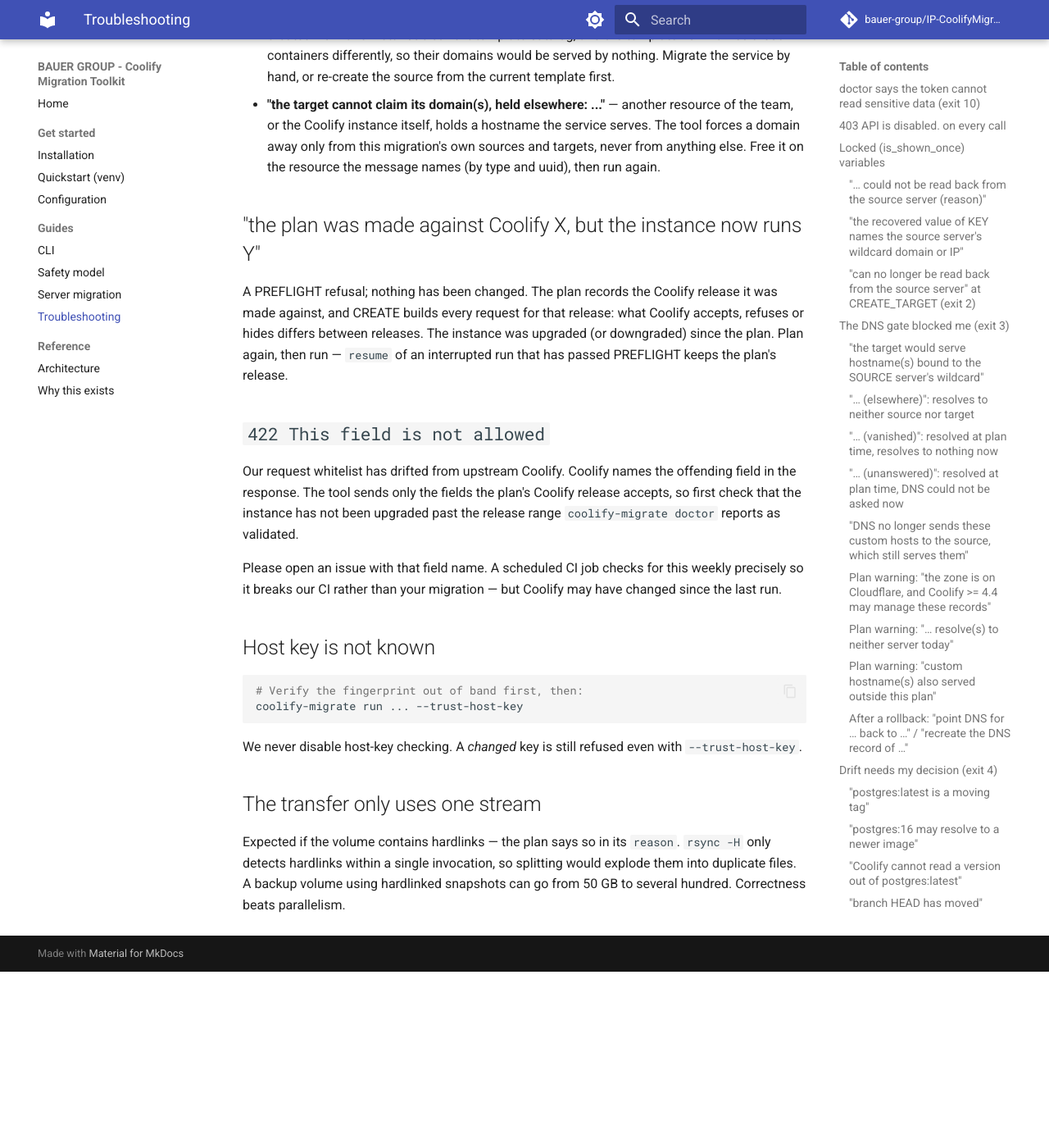
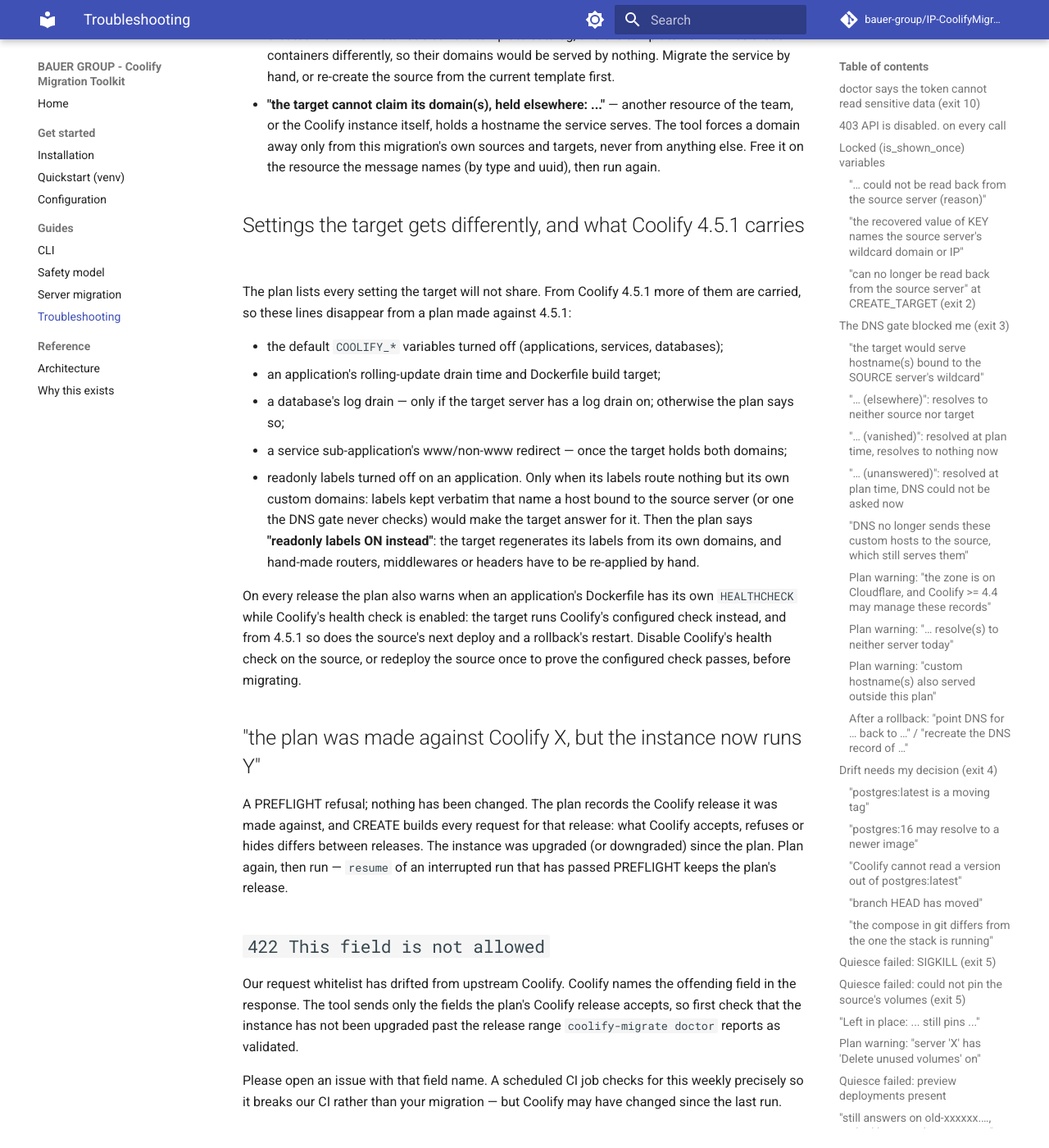
Before and after one commit to bauer-group/IP-CoolifyMigration, an MkDocs documentation site: the page built from docs/troubleshooting.md, in a window 1280 px wide and 1400 px high, scrolled down 17844 px. Shown: the whole window at 82% size. Built offline with MkDocs 1.6.1 and Material for MkDocs 9.7.7, drawn with Linux system fonts in a browser that asks for light colours; comment, search, counter and statistics services are not loaded; before the commit the page ends 19029 px from its top, so only the background shows below that.

Commit message:
feat(versions): validated Coolify 4.5.1
v4.5.1 was diffed against v4.5.0 at the release tags: the three API
controllers, ServiceApplicationsController, bootstrap/helpers api.php,
shared.php, parsers.php and docker.php, EnvironmentVariable, the
Standalone* models, ApplicationSetting and ApplicationDeploymentJob.
Every change that affects a migration is now a registry row or
FEATURE gated on 4.5.1, so doctor stops calling 4.5.1 untested.

* VALIDATED_MAX is 4.5.1, with the audit note beside it; 4.5.2 exists
  but was not audited and stays outside the range
* AGENTS.md: "Learned from the v4.5.0 -> v4.5.1 audit"; the Redis URL
  note says it holds up to 4.5.0
* docs: what a 4.5.1 plan carries that older plans warned about, the
  "readonly labels ON instead" case and the Dockerfile health check
* the TLS and health-check-command range statements cover 4.5.1

```diff
--- a/docs/troubleshooting.md
+++ b/docs/troubleshooting.md
@@ -750,6 +750,30 @@
   sources and targets, never from anything else. Free it on the resource the
   message names (by type and uuid), then run again.
 
+## Settings the target gets differently, and what Coolify 4.5.1 carries
+
+The plan lists every setting the target will not share. From Coolify 4.5.1 more
+of them are carried, so these lines disappear from a plan made against 4.5.1:
+
+- the default `COOLIFY_*` variables turned off (applications, services, databases);
+- an application's rolling-update drain time and Dockerfile build target;
+- a database's log drain — only if the target server has a log drain on;
+  otherwise the plan says so;
+- a service sub-application's www/non-www redirect — once the target holds both
+  domains;
+- readonly labels turned off on an application. Only when its labels route
+  nothing but its own custom domains: labels kept verbatim that name a host bound
+  to the source server (or one the DNS gate never checks) would make the target
+  answer for it. Then the plan says **"readonly labels ON instead"**: the target
+  regenerates its labels from its own domains, and hand-made routers,
+  middlewares or headers have to be re-applied by hand.
+
+On every release the plan also warns when an application's Dockerfile has its own
+`HEALTHCHECK` while Coolify's health check is enabled: the target runs Coolify's
+configured check instead, and from 4.5.1 so does the source's next deploy and a
+rollback's restart. Disable Coolify's health check on the source, or redeploy the
+source once to prove the configured check passes, before migrating.
+
 ## "the plan was made against Coolify X, but the instance now runs Y"
 
 A PREFLIGHT refusal; nothing has been changed. The plan records the Coolify
```
Also changed, not shown: AGENTS.md (+47 -7 lines), 3 other files.
